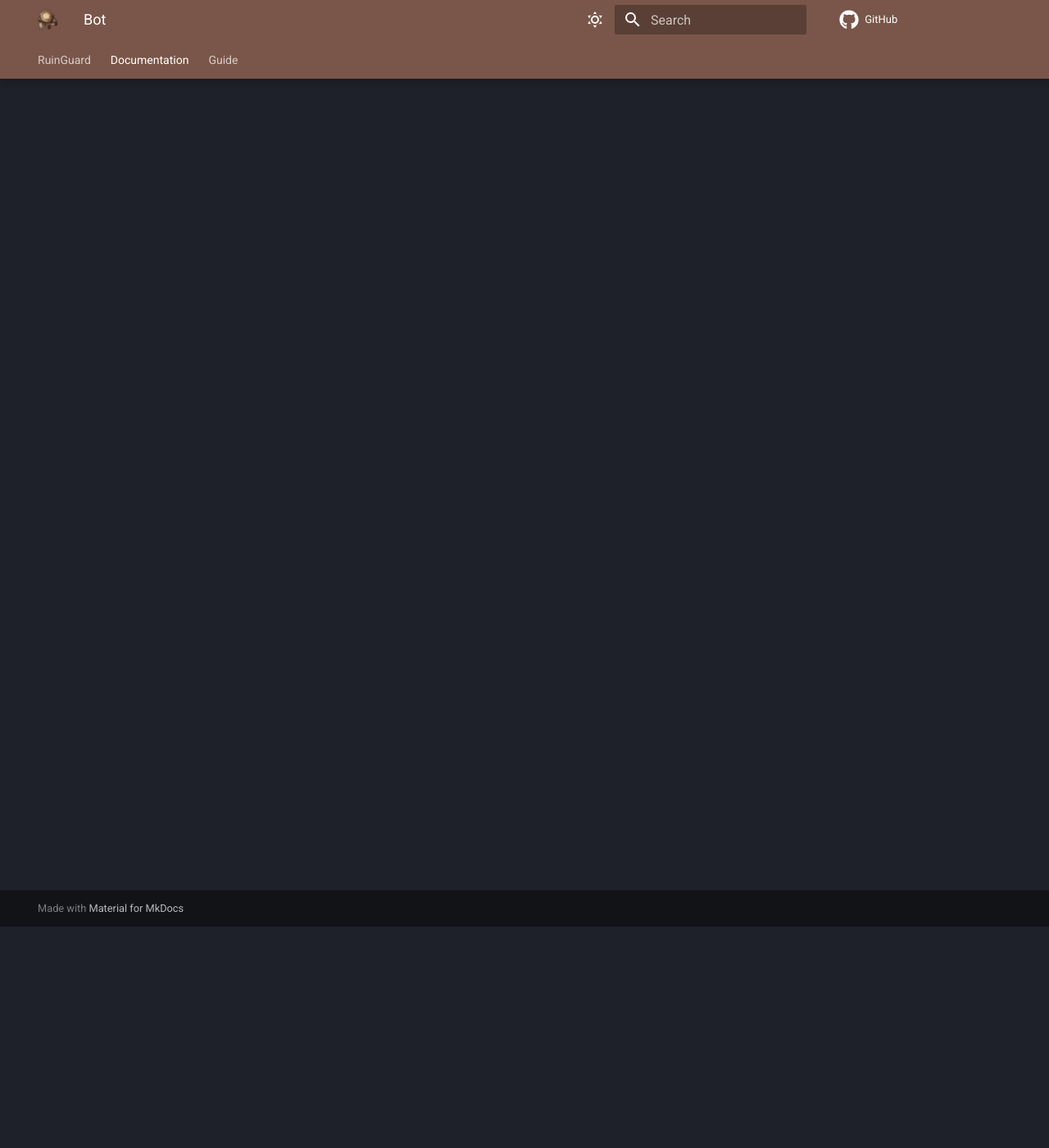
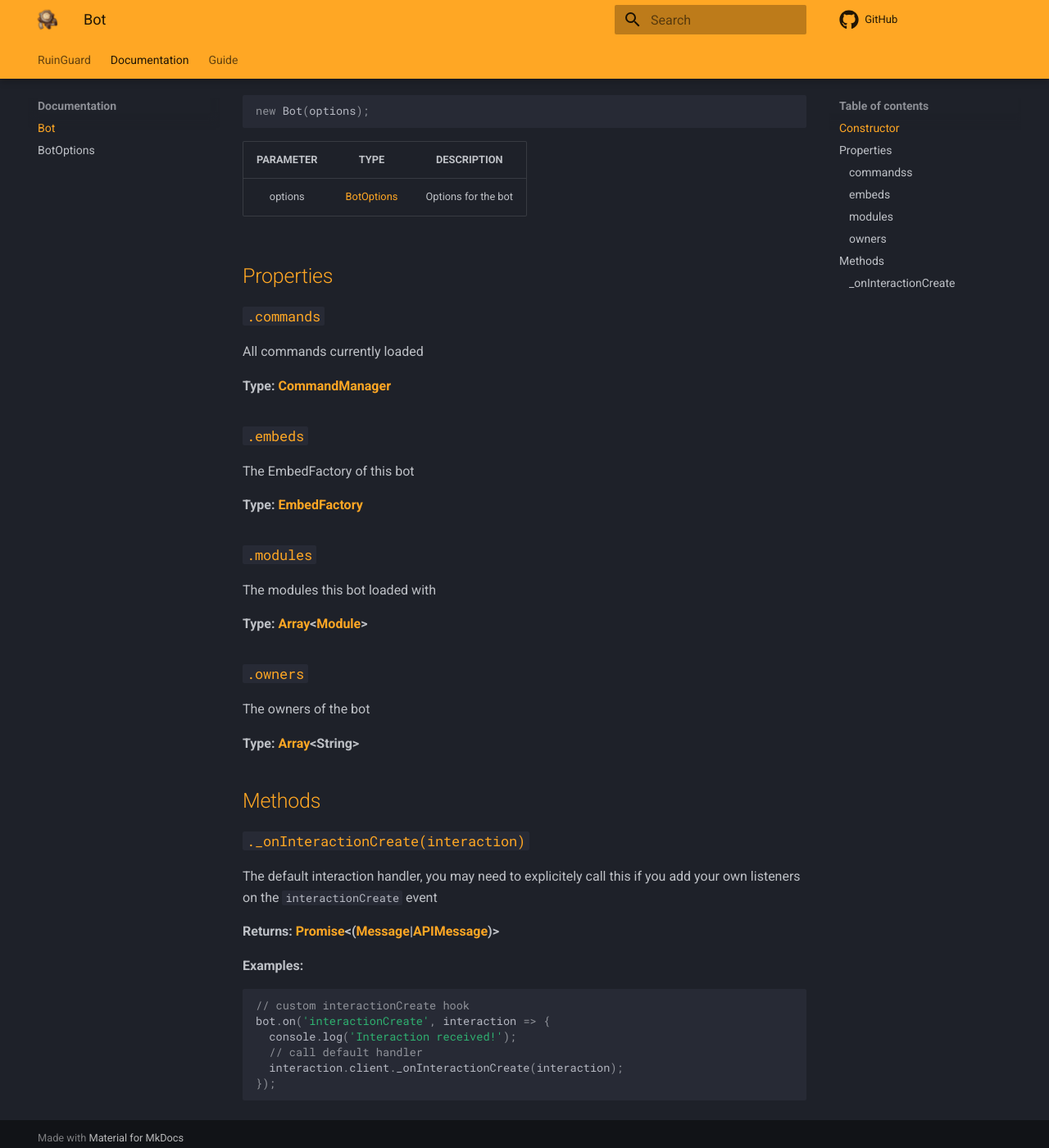
Before and after one commit to Khaenri-ah/ruinguard-docs, an MkDocs documentation site: the page built from docs/documentation/Bot.md, in a window 1280 px wide and 1400 px high, scrolled down 270 px. Shown: the whole window at 82% size. Built offline with MkDocs 1.6.1 and Material for MkDocs 9.7.7, drawn with Linux system fonts in a browser that asks for light colours; comment, search, counter and statistics services are not loaded.

Commit message:
some pages written as example

````diff
--- a/docs/documentation/Bot.md
+++ b/docs/documentation/Bot.md
@@ -1 +1,68 @@
 # Bot
+**extends [Client][]**
+
+The main bot class.
+
+## Constructor
+```js
+new Bot(options);
+```
+
+| PARAMETER | TYPE                        | DESCRIPTION         |
+| :-------: | :-------------------------: | :-----------------: |
+| options   | [BotOptions](BotOptions.md) | Options for the bot |
+
+## Properties
+
+### `.commands` { data-toc-label='commandss' }
+All commands currently loaded
+
+**Type: [CommandManager]**
+
+### `.embeds` { data-toc-label='embeds' }
+The EmbedFactory of this bot
+
+**Type: [EmbedFactory]**
+
+
+### `.modules` { data-toc-label='modules' }
+The modules this bot loaded with
+
+**Type: [Array]&lt;[Module]&gt;**
+
+### `.owners` { data-toc-label='owners' }
+The owners of the bot
+
+**Type: [Array]&lt;String&gt;**
+
+## Methods
+
+### `._onInteractionCreate(interaction)` { data-toc-label='_onInteractionCreate' }
+The default interaction handler, you may need to explicitely call this if you add your own listeners on the `interactionCreate` event
+
+**Returns: [Promise]&lt;([Message][]|[APIMessage])&gt;**
+
+**Examples:**
+```js
+// custom interactionCreate hook
+bot.on('interactionCreate', interaction => {
+  console.log('Interaction received!');
+  // call default handler
+  interaction.client._onInteractionCreate(interaction);
+});
+```
+
+
+
+[Module]: Module.md
+[CommandManager]: CommandManager.md
+[EmbedFactory]: EmbedFactory.md
+
+[Client]: https://discord.js.org/#/docs/main/stable/class/Client
+[Message]: https://discord.js.org/#/docs/main/stable/class/Message
+
+[APIMessage]: https://discord.com/developers/docs/resources/channel#message-object
+
+[Promise]: https://developer.mozilla.org/en-US/docs/Web/JavaScript/Reference/Global_Objects/Promise
+[Array]: https://developer.mozilla.org/en-US/docs/Web/JavaScript/Reference/Global_Objects/Array
+[String]: https://developer.mozilla.org/en-US/docs/Web/JavaScript/Reference/Global_Objects/String
--- a/mkdocs.yml
+++ b/mkdocs.yml
@@ -7,18 +7,12 @@ theme:
   icon:
     repo: fontawesome/brands/github
   palette:
-    - scheme: slate
-      primary: brown
-      accent: amber
-      toggle:
-        icon: material/weather-sunny
-        name: Switch to light mode
-    - scheme: default
-      primary: brown
-      accent: amber
-      toggle:
-        icon: material/weather-night
-        name: Switch to dark mode
+    scheme: slate
+    primary: orange
+    accent: yellow
+    toggle:
+      icon: material/weather-sunny
+      name: Switch to light mode
   features:
     - navigation.instant
     - navigation.tracking
@@ -26,4 +20,14 @@ theme:
     - navigation.tabs.sticky
     - navigation.sections
     - navigation.top
-    - toc.integrate
+markdown_extensions:
+  - attr_list
+  - pymdownx.inlinehilite
+  - pymdownx.superfences
+  - pymdownx.highlight:
+      anchor_linenums: true
+  - pymdownx.emoji:
+      emoji_index: !!python/name:materialx.emoji.twemoji
+      emoji_generator: !!python/name:materialx.emoji.to_svg
+  - toc:
+      anchorlink: true
````
Also changed, not shown: docs/documentation/BotOptions.md (added, +22 -0 lines).
